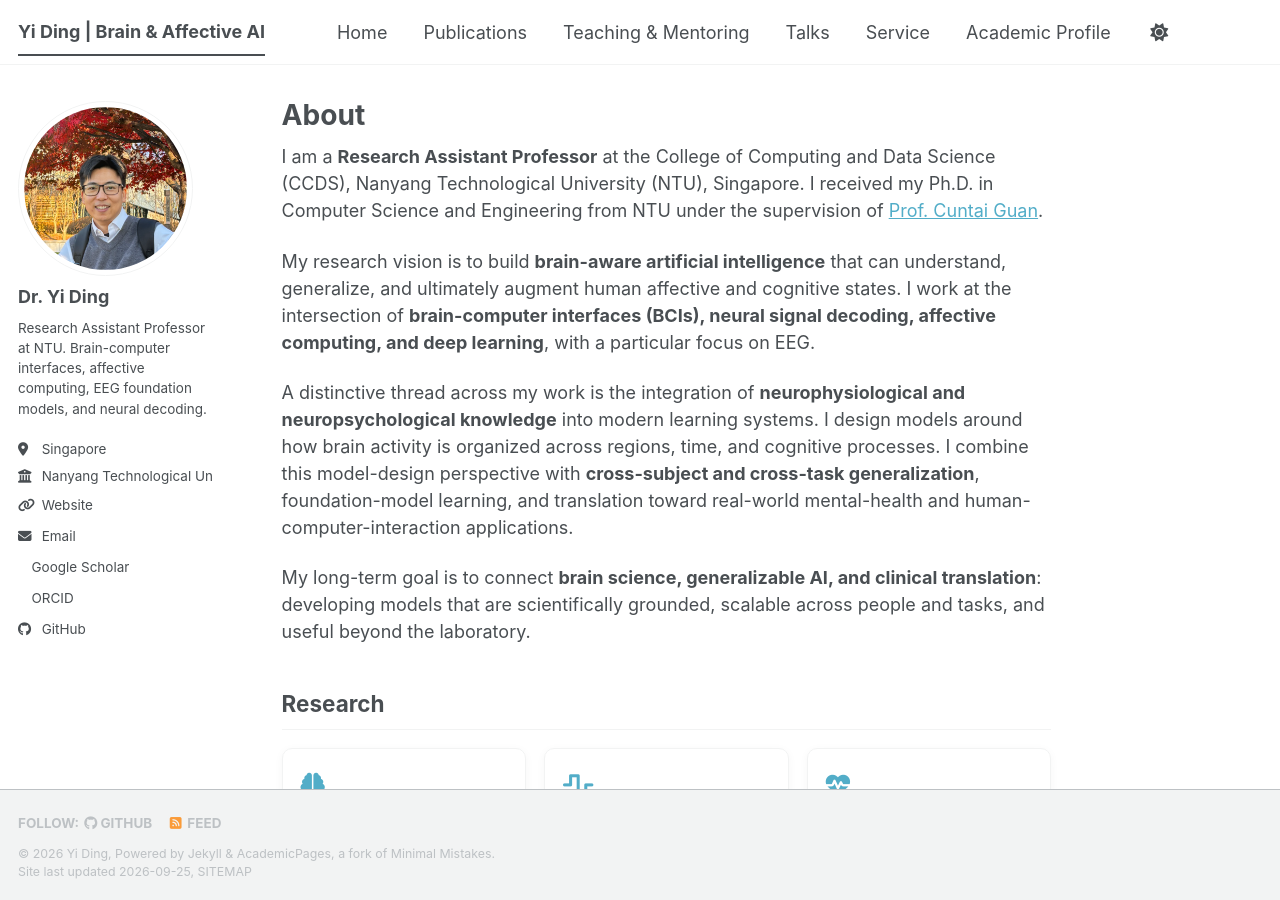
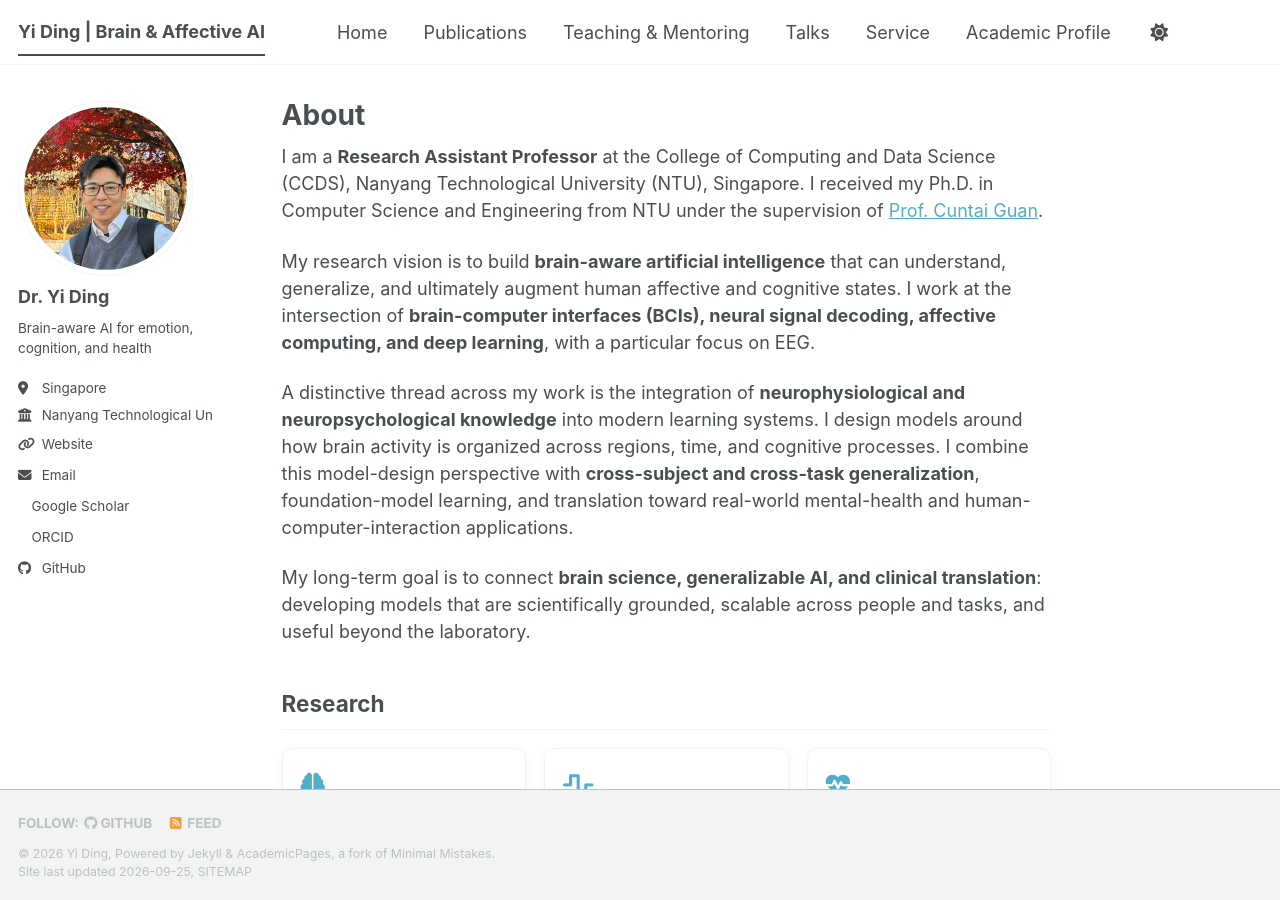
Before and after one commit to yi-ding-cs/yi-ding-cs.github.io, a Jekyll site: the page built from _pages/about.md, in a window 1280 px wide and 900 px high. Built offline with Jekyll 4.4.1, drawn with Linux system fonts in a browser that asks for light colours; a style sheet for code colours, icons or effects is not loaded.

Commit message:
home updated

```diff
--- a/_config.yml
+++ b/_config.yml
@@ -26,7 +26,7 @@ author:
   avatar           : "dingyi.png"
   name             : "Dr. Yi Ding"
   pronouns         : # example: "she/her"
-  bio              : "Research Assistant Professor at NTU. Brain-computer interfaces, affective computing, EEG foundation models, and neural decoding."
+  bio              : "Brain-aware AI for emotion, cognition, and health"
   location         : "Singapore"
   employer         : "Nanyang Technological University"
   uri              : "https://yi-ding-cs.github.io/" # URL
```
